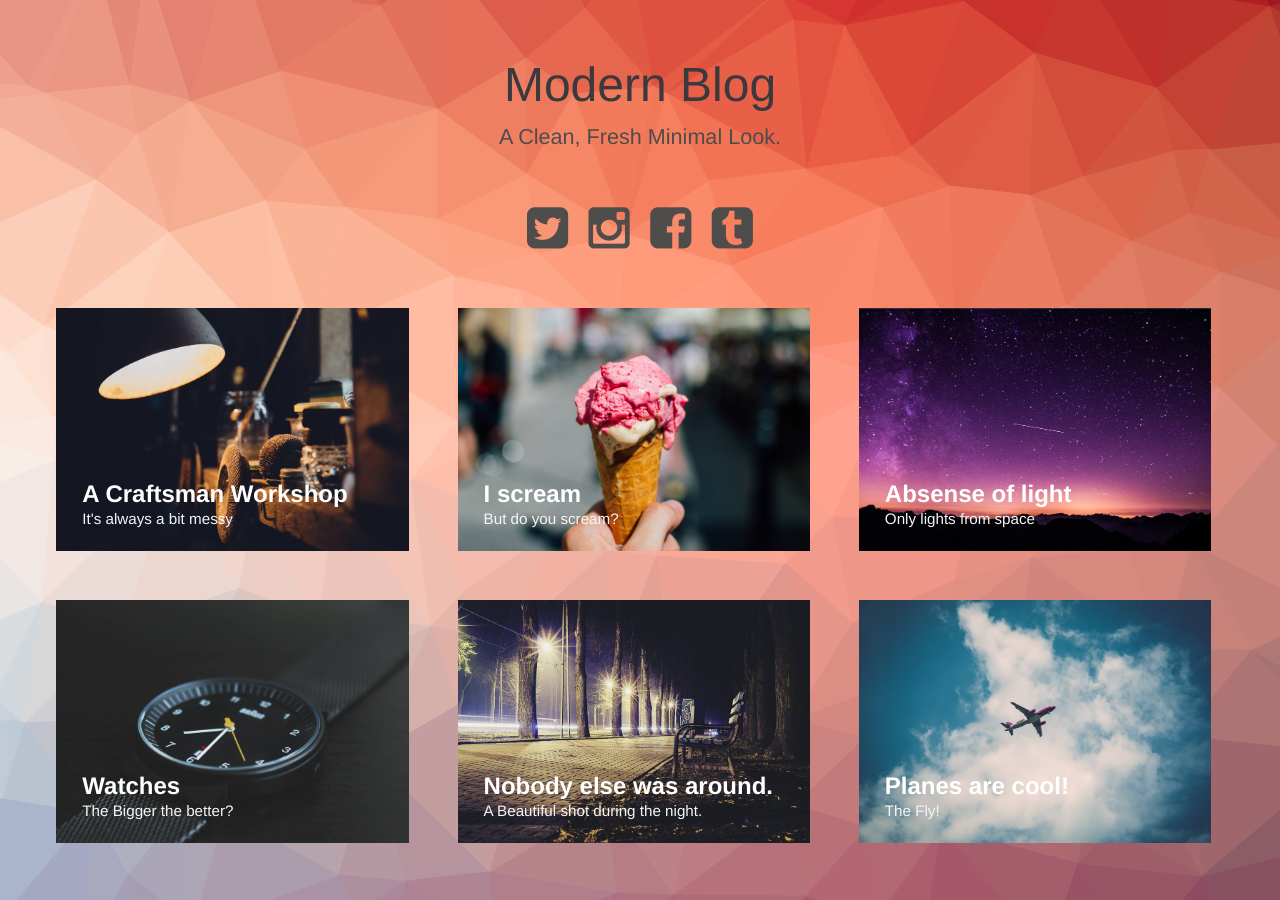
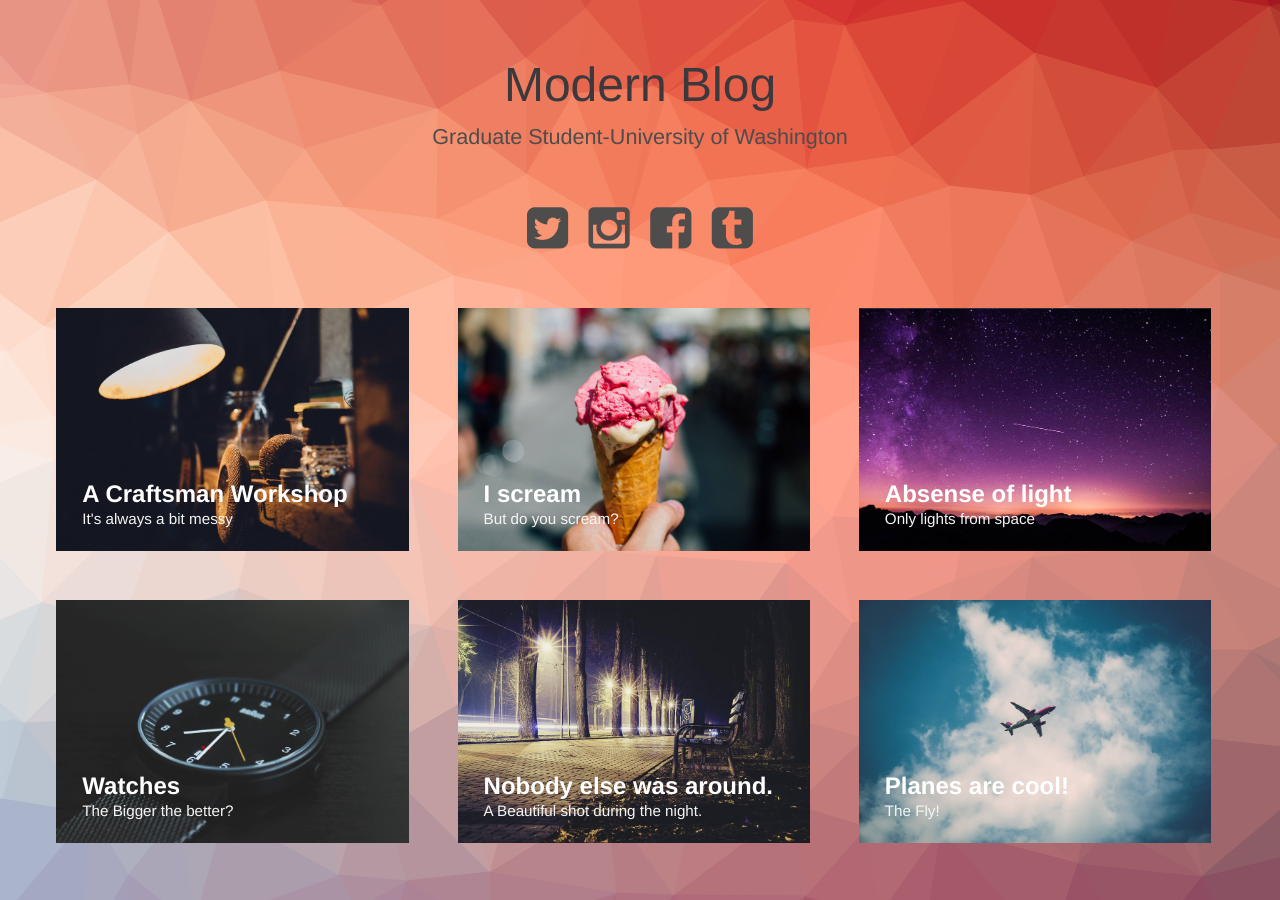
Before and after one commit to EricaEggleton/ericaeggleton.github.io, a Jekyll site: the page built from index.html, in a window 1280 px wide. Built offline with Jekyll 4.4.1, drawn with Linux system fonts in a browser that asks for light colours.

```diff
--- a/_config.yml
+++ b/_config.yml
@@ -1,6 +1,6 @@
 # Site settings
-title: Modern Blog
-description: Modern-Blog A Elegant template for Jekyll
+title: Erica Eggleton
+description: Graduate Student-UW
 keywords: Modern, Blogging, Fun
 author: Wferr
 baseurl: "" # the subpath of your site, e.g. /blog/
--- a/index.html
+++ b/index.html
@@ -28,7 +28,7 @@
 <body class="body">
 <div class="container">
     <header class="header">
-        <h1>Modern Blog<span>A Clean, Fresh Minimal Look.</span></h1>
+        <h1>Modern Blog<span>Graduate Student-University of Washington</span></h1>
         <nav class="links">
             <a href="#"><i class="fa fa-twitter-square fa-3x"></i></a>
             <a href="#"><i class="fa fa-instagram fa-3x"></i></a>
```
